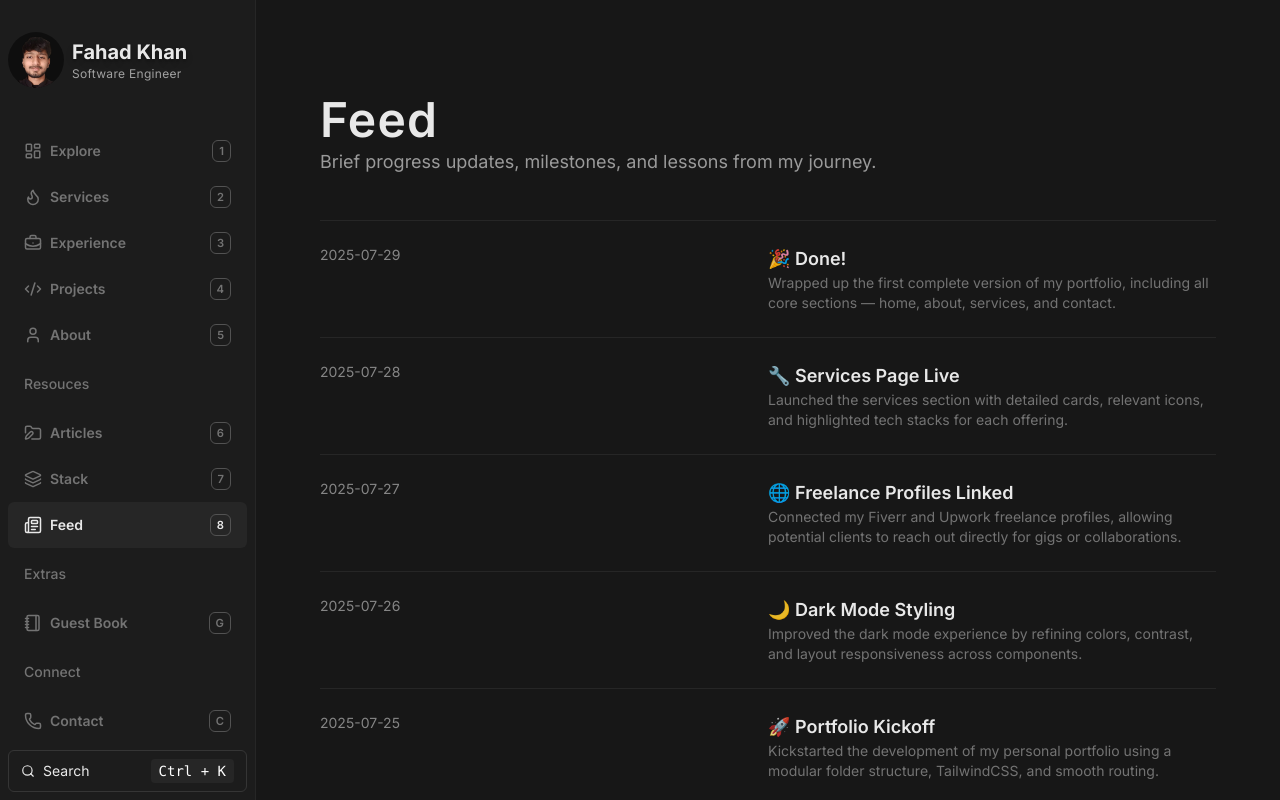
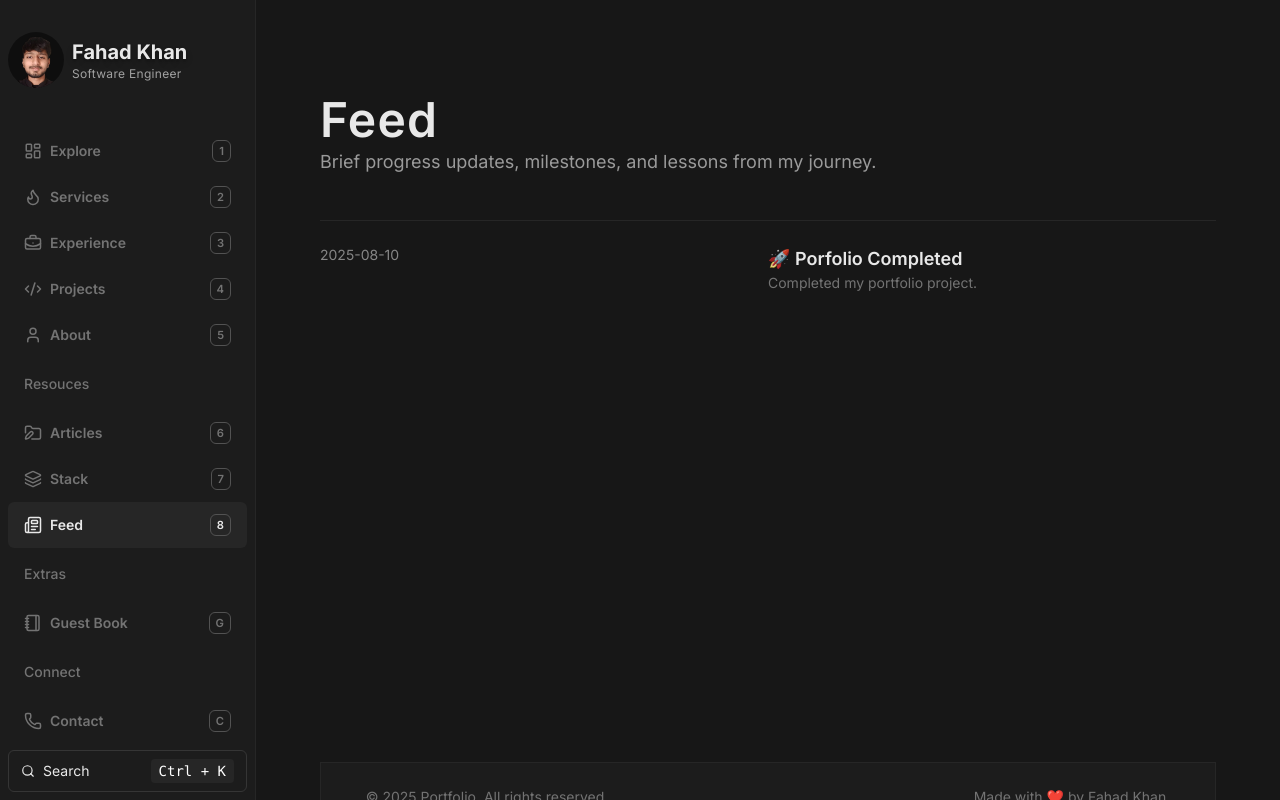
Before and after one commit to oniChan1226/port, a React (Vite) app: page /feed in a window 1280 px wide. Built offline with nearby package versions, Linux system fonts and the light colour scheme.

Commit message:
fix: layout and minor fixes

```diff
--- a/src/components/Header.tsx
+++ b/src/components/Header.tsx
@@ -1,8 +1,11 @@
 import { Search } from "lucide-react";
 import pfp from "../assets/pfp.png";
 import { Link } from "react-router-dom";
+import { useSearchCommand } from "../context/SearchCommandContext";
 
 const Header = () => {
+  const { toggle } = useSearchCommand();
+
   return (
     <div className="w-[94%] mx-auto flex justify-between items-center">
       {/* pfp */}
@@ -20,7 +23,9 @@ const Header = () => {
         </div>
       </Link>
       {/* search */}
-      <div className="p-3 rounded-lg bg-primary cursor-pointer">
+      <div
+      onClick={() => toggle()}
+      className="p-3 rounded-lg bg-primary cursor-pointer">
         <Search size={20}/>
       </div>
     </div>
--- a/src/components/NavigationMobile.tsx
+++ b/src/components/NavigationMobile.tsx
@@ -3,7 +3,7 @@ import { NavlinksData } from "../data/NavLinksData";
 
 const NavigationMobile = () => {
   return (
-    <div className="flex gap-x-2 w-[95%] mx-auto overflow-y-auto scrollbar-none">
+    <div className="flex flex-nowrap gap-x-2 w-[95%] mx-auto overflow-x-auto scrollbar-none">
       {NavlinksData.map((navlink) => (
         navlink.links.map((link) =>
         <NavLink
--- a/src/components/SearchCommand.tsx
+++ b/src/components/SearchCommand.tsx
@@ -1,4 +1,4 @@
-import React, { useEffect, useRef, useState } from "react";
+import React, { useCallback, useEffect, useRef, useState } from "react";
 import { useSearchCommand } from "../context/SearchCommandContext";
 import { Search, X } from "lucide-react";
 import { NavlinksData } from "../data/NavLinksData";
@@ -19,18 +19,19 @@ const SearchCommand = () => {
   const clearText = () => setSearchQuery(() => "");
 
   useEffect(() => {
+    console.log("executed")
     const handleKey = (e: KeyboardEvent) => {
       if (e.key === "Escape") closeModal();
     };
     window.addEventListener("keydown", handleKey);
     return () => window.removeEventListener("keydown", handleKey);
-  }, []);
+  }, [closeModal]);
 
   const navigate = useNavigate();
-  const navigateTo = (link: string) => {
+  const navigateTo = useCallback((link: string) => {
     closeModal();
     navigate(link);
-  };
+  }, [closeModal, navigate]);
   const filteredLinks = NavlinksData.flatMap((navLink) =>
     navLink.links.filter((link) =>
       link.label.toLowerCase().includes(searchQuery.toLowerCase())
@@ -39,7 +40,6 @@ const SearchCommand = () => {
   useEffect(() => {
     const handleEnter = (e: KeyboardEvent) => {
       if (e.key === "Enter" && filteredLinks.length > 0 && inputRef.current?.value !== "") {
-        console.log("executing");
         navigateTo(filteredLinks[0].href);
       }
     };
@@ -47,7 +47,7 @@ const SearchCommand = () => {
       window.addEventListener("keydown", handleEnter);
     }
     return () => window.removeEventListener("keydown", handleEnter);
-  }, [isOpen, filteredLinks]);
+  }, [isOpen, filteredLinks, navigateTo]);
 
   return (
     <AnimatePresence mode="wait">
--- a/src/components/ServiceCard.tsx
+++ b/src/components/ServiceCard.tsx
@@ -19,7 +19,7 @@ const ServiceCard: React.FC<ServiceCardProps> = ({ Icon, title, description, tag
   return (
     <motion.div
     variants={cardVariants}
-    className="border border-neutral-700/50 p-5 rounded-lg space-y-3 hover:shadow-xl hover:border-neutral-700/90 duration-400">
+    className="border border-neutral-700/50 p-4 lg:p-5 rounded-lg space-y-3 hover:shadow-xl hover:border-neutral-700/90 duration-400">
         <div className="flex items-center justify-start space-x-2">
             <div className="p-3 bg-neutral-800/80 rounded-full">
                 <Icon size={20}/>
@@ -28,7 +28,7 @@ const ServiceCard: React.FC<ServiceCardProps> = ({ Icon, title, description, tag
         </div>
         <div className="space-y-3">
             <p className="text-neutral-400/80">{description}</p>
-            <div className="flex space-x-2">
+            <div className="flex gap-2 flex-wrap">
             {tags.map((tag) => <Tag tag={tag} key={tag} />)}
             </div>
         </div>
--- a/src/components/StackCard.tsx
+++ b/src/components/StackCard.tsx
@@ -2,7 +2,7 @@ import React from "react";
 import type { TechItem } from "../data/StackData";
 import Tag from "./Tag";
 import { ExternalLink } from "lucide-react";
-import { motion, AnimatePresence } from "motion/react";
+import { motion } from "motion/react";
 
 interface StackCardProps {
   title: string;
@@ -30,16 +30,16 @@ const StackCard: React.FC<StackCardProps> = ({ title, stackArray }) => {
         <h2 className="bg-primary text-lg font-bold p-5">{title}</h2>
         <motion.div
           variants={containerVariants}
-          className="grid md:grid-cols-2 gap-5 p-6"
+          className="grid grid-cols-1 md:grid-cols-2 gap-5 p-3 lg:p-6"
         >
           {stackArray.map((stack) => (
             <motion.a
               key={stack.name}
-              variants={cardVariants} // apply child variants
+              variants={cardVariants}
               href={stack.website}
               target="_blank"
               rel="noopener noreferrer"
-              className="flex gap-x-2 items-start justify-start border border-transparent rounded-lg p-4 cursor-pointer group hover:border-neutral-800 hover:scale-105 hover:shadow-lg duration-300"
+              className="flex gap-x-2 items-start justify-start border border-transparent rounded-lg p-2 lg:p-4 cursor-pointer group hover:border-neutral-800 hover:scale-105 hover:shadow-lg duration-300"
             >
               <div className="bg-primary rounded-md p-3">
                 <stack.icon size={30} />
--- a/src/context/SearchCommandContext.tsx
+++ b/src/context/SearchCommandContext.tsx
@@ -11,7 +11,7 @@ export const SearchCommandProvider = ({ children }: { children: React.ReactNode
     const [isOpen, setIsOpen] = useState<boolean>(false);
 
     const toggle = () => setIsOpen(prev => !prev);
-    const closeModal = () => setIsOpen(prev => !prev);
+    const closeModal = () => setIsOpen(false);
 
     return (
         <SearchCommandContext.Provider value={{ isOpen, toggle, closeModal }}>
--- a/src/data/FeedData.ts
+++ b/src/data/FeedData.ts
@@ -1,37 +1,9 @@
 export const myFeed = [
   {
-    timestamp: "2025-07-29",
-    title: "🎉 Done!",
+    timestamp: "2025-08-10",
+    title: "🚀 Porfolio Completed",
     description:
-      "Wrapped up the first complete version of my portfolio, including all core sections — home, about, services, and contact.",
-    icon: "CheckCircle",
-  },
-  {
-    timestamp: "2025-07-28",
-    title: "🔧 Services Page Live",
-    description:
-      "Launched the services section with detailed cards, relevant icons, and highlighted tech stacks for each offering.",
-    icon: "Briefcase",
-  },
-  {
-    timestamp: "2025-07-27",
-    title: "🌐 Freelance Profiles Linked",
-    description:
-      "Connected my Fiverr and Upwork freelance profiles, allowing potential clients to reach out directly for gigs or collaborations.",
-    icon: "Wrench",
-  },
-  {
-    timestamp: "2025-07-26",
-    title: "🌙 Dark Mode Styling",
-    description:
-      "Improved the dark mode experience by refining colors, contrast, and layout responsiveness across components.",
-    icon: "MoonStar",
-  },
-  {
-    timestamp: "2025-07-25",
-    title: "🚀 Portfolio Kickoff",
-    description:
-      "Kickstarted the development of my personal portfolio using a modular folder structure, TailwindCSS, and smooth routing.",
+      "Completed my portfolio project.",
     icon: "Rocket",
   },
 ];
--- a/src/pages/GuestBook.tsx
+++ b/src/pages/GuestBook.tsx
@@ -17,7 +17,7 @@ const GuestBook = () => {
         <h2 className="text-2xl lg:text-4xl font-semibold bg-gradient-to-b from-white/95 via-neutral-300 to-neutral-500 text-transparent bg-clip-text">
           Sign my Guestbook
         </h2>
-        <p className="text-neutral-500">
+        <p className="text-neutral-500 text-center text-sm lg:text-md  lg:text-start">
           Share your thoughts, feedback, or just say hi!
         </p>
       </div>
--- a/src/pages/Services.tsx
+++ b/src/pages/Services.tsx
@@ -1,6 +1,6 @@
 import PageTitle from "../components/PageTitle";
 import ServiceCard from "../components/ServiceCard";
-import { myFreelanceProfile, myServices } from "../data/ServicesData";
+import { myServices } from "../data/ServicesData";
 import {motion} from "motion/react";
 
 const containerVariants = {
@@ -41,7 +41,7 @@ const Services = () => {
       variants={containerVariants}
       initial="hidden"
       animate="show"
-      className="grid gap-y-5 mt-6">
+      className="grid grid-cols-1 gap-y-5 mt-6">
         {myServices.map((service) => (
           <ServiceCard
             Icon={service.icon}
```
